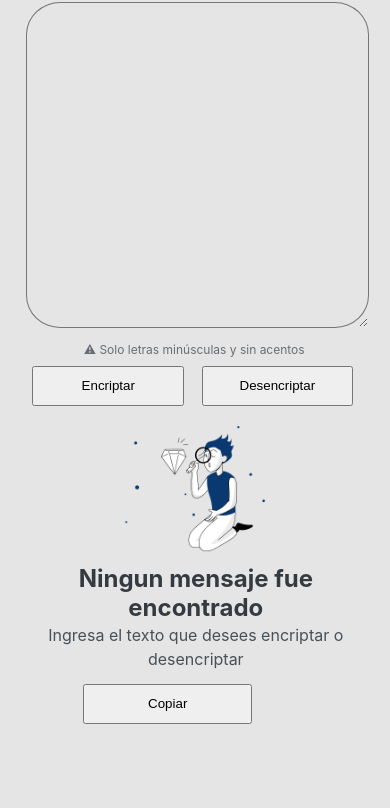
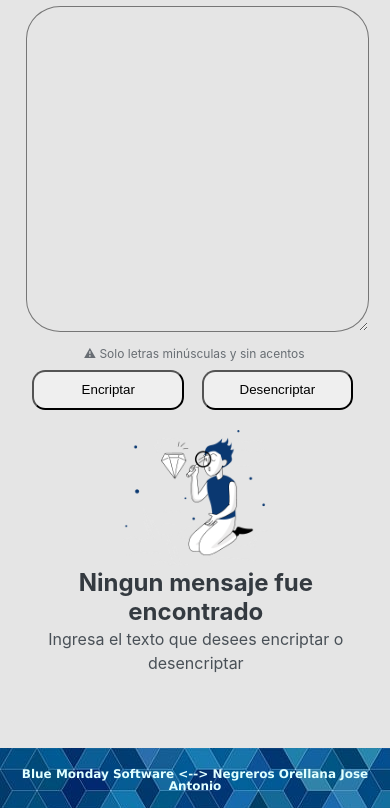
Before and after one commit to locoboxG/one-Challege-01-encriptador, a plain HTML site: page index.html in a window 390 px wide. Shown: the part 65-873 px from the top of the page. Before the commit the page ends 844 px from the top, so only its background shows below. Drawn offline with Linux system fonts and the light colour scheme.

Commit message:
actualizacion de la lista de archivos monitoreado 2

```diff
--- a/index.html
+++ b/index.html
@@ -29,7 +29,7 @@
         </section>
     </main>
     <footer>
-
+        <p>Blue Monday Software <--> Negreros Orellana Jose Antonio</p>
     </footer>
 </body>
 </html>
--- a/style.css
+++ b/style.css
@@ -1,5 +1,9 @@
 body {
     background: #E5E5E5;
+}
+
+nav img {
+    padding: 2px 35px;
 }
 
 main p{
@@ -48,6 +52,13 @@ main p{
     width: 45%;
     height: 3em;
     margin: 2%;
+    border-radius: 1em;
+    transition: all 0.7s;
+}
+
+#botones input:hover {
+    background: #0A3871;
+    color: #fff;
 }
 
 #resultado{
@@ -86,9 +97,36 @@ main p{
 }
 
 #resultado input{
-    width: 45%;
+    width: 46%;
     height: 3em;
-    margin: 1em 20%;
+    margin: 1em 27%;
+    border-radius: 1em;
+    transition: all 0.7s;
+    opacity: 0%;
+}
+
+#resultado input:hover {
+    background: #0A3871;
+    color: #fff;
+}
+
+footer {
+    background: #000;
+    background-image: url("imagenes/pie.jpg");
+    width: 100%;
+    height: 60px;
+    color:lightcyan;
+    text-align: center;
+    font-family: Verdana, Geneva, Tahoma, sans-serif;
+    font-size: 20px;
+    font-weight: bolder;
+    vertical-align: bottom;
+    display: inline-block;
+
+}
+
+footer p {
+    margin:20px 0;
 }
 
 /******************DISEÑO RESPONSIVO***********************************************************************/
@@ -108,6 +146,10 @@ main p{
         margin: 0 30%;
     }
 
+    footer {
+        font-size: 12px;
+        font-weight: bold;
+    }
 
 }
 
@@ -117,4 +159,9 @@ main p{
         height: 0px;
         margin: 0;
     }
+
+    footer {
+        font-size: 8px;
+        font-weight:normal;
+    }
 }
```
